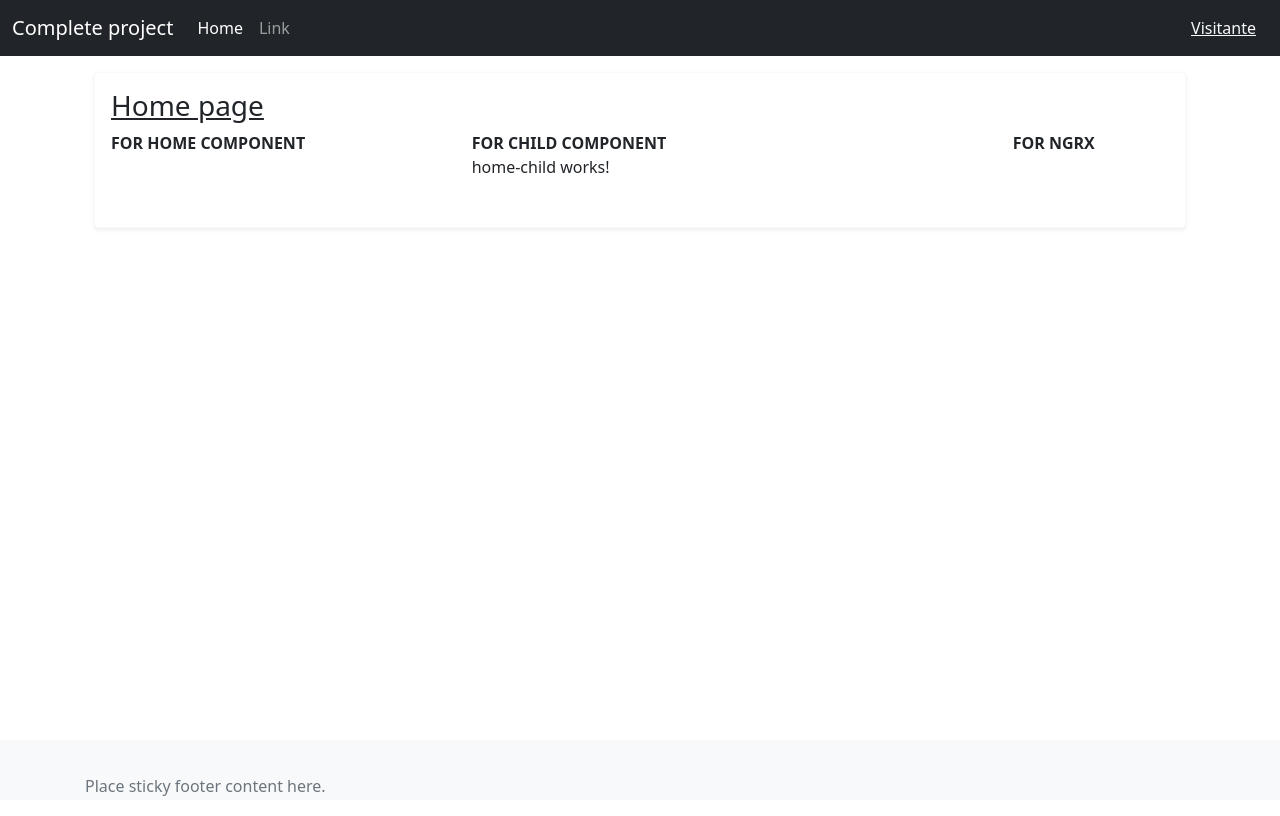
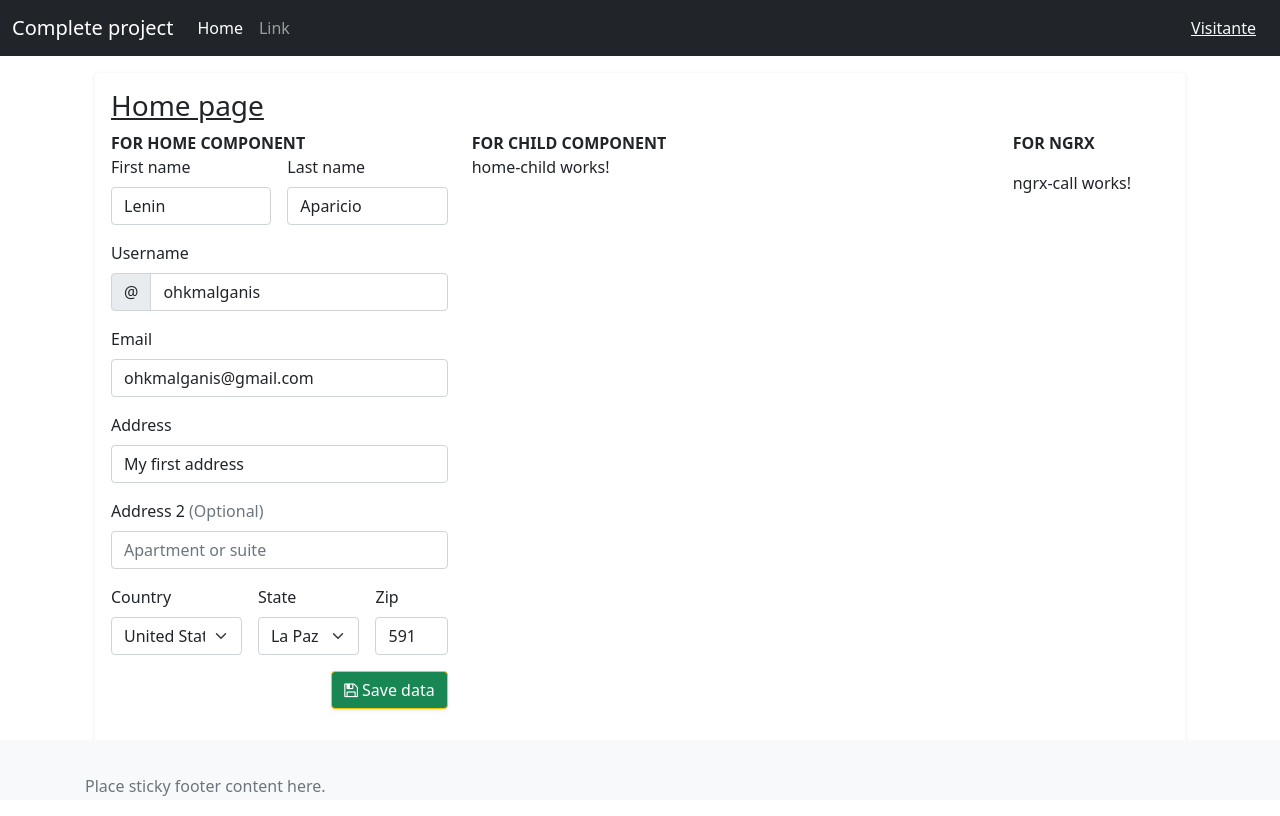
Before and after one commit to ohkmalganis/the-complete-project, an Angular app: page /home in a window 1280 px wide. Built offline with nearby package versions, Linux system fonts and the light colour scheme.

Commit message:
Starting a new component

```diff
--- a/src/app/app.module.ts
+++ b/src/app/app.module.ts
@@ -2,6 +2,8 @@ import { NgModule } from '@angular/core';
 import { BrowserModule } from '@angular/platform-browser';
 
 import { AppRoutingModule } from './app-routing.module';
+import { ReactiveFormsModule } from "@angular/forms";
+
 import { AppComponent } from './app.component';
 import { LayoutsComponent } from './layouts/layouts.component';
 
@@ -12,6 +14,7 @@ import { LayoutsComponent } from './layouts/layouts.component';
   ],
   imports: [
     BrowserModule,
+    ReactiveFormsModule,
     AppRoutingModule
   ],
   providers: [],
--- /dev/null
+++ b/src/app/home-page/home/ngrx-call/ngrx-call.component.html
@@ -0,0 +1 @@
+<p>ngrx-call works!</p>
--- /dev/null
+++ b/src/app/home-page/home/ngrx-call/ngrx-call.component.ts
@@ -0,0 +1,15 @@
+import { Component, OnInit } from '@angular/core';
+
+@Component({
+  selector: 'app-ngrx-call',
+  templateUrl: './ngrx-call.component.html',
+  styleUrls: ['./ngrx-call.component.css']
+})
+export class NgrxCallComponent implements OnInit {
+
+  constructor() { }
+
+  ngOnInit(): void {
+  }
+
+}
--- a/src/app/home-page/pages/home/home.component.html
+++ b/src/app/home-page/pages/home/home.component.html
@@ -7,6 +7,100 @@
           <div class="row mb-3">
             <div class="col-md-4 ">
               <span class="text-center text-decoration-bold text-uppercase">For home component</span>
+              <form class="form-horizontal" [formGroup]="myGroup" (ngSubmit)="handleSubmit()">
+                <div class="row g-3">
+                  <div class="col-sm-6">
+                    <label for="firstName" class="form-label">First name</label>
+                    <input type="text" class="form-control" formControlName="firstName" id="firstName" placeholder="" value="" required>
+                    <div class="invalid-feedback">
+                      Valid first name is required.
+                    </div>
+                  </div>
+
+                  <div class="col-sm-6">
+                    <label for="lastName" class="form-label">Last name</label>
+                    <input type="text" class="form-control" formControlName="lastName" id="lastName" placeholder="" value="" required>
+                    <div class="invalid-feedback">
+                      Valid last name is required.
+                    </div>
+                  </div>
+
+                  <div class="col-12">
+                    <label for="username" class="form-label">Username</label>
+                    <div class="input-group has-validation">
+                      <span class="input-group-text">@</span>
+                      <input type="text" class="form-control" formControlName="username" id="username" placeholder="Username" required>
+                      <div class="invalid-feedback">
+                        Your username is required.
+                      </div>
+                    </div>
+                  </div>
+
+                  <div class="col-12">
+                    <label for="email" class="form-label">Email</label>
+                    <input type="email" class="form-control" formControlName="email" id="email" placeholder="you@example.com">
+                    <div class="invalid-feedback">
+                      Please enter a valid email address for shipping updates.
+                    </div>
+                  </div>
+
+                  <div class="col-12">
+                    <label for="address" class="form-label">Address</label>
+                    <input type="text" class="form-control" formControlName="address" id="address" placeholder="1234 Main St" required>
+                    <div class="invalid-feedback">
+                      Please enter your shipping address.
+                    </div>
+                  </div>
+
+                  <div class="col-12">
+                    <label for="address2" class="form-label">Address 2 <span class="text-muted">(Optional)</span></label>
+                    <input type="text" class="form-control" formControlName="address2" id="address2" placeholder="Apartment or suite">
+                  </div>
+
+                  <div class="col-md-5">
+                    <label for="country" class="form-label">Country</label>
+                    <select class="form-select" formControlName="country" id="country" required>
+                      <option value="">Choose...</option>
+                      <option value="1">United States</option>
+                      <option value="2">Bolivia</option>
+                    </select>
+                    <div class="invalid-feedback">
+                      Please select a valid country.
+                    </div>
+                  </div>
+
+                  <div class="col-md-4">
+                    <label for="state" class="form-label">State</label>
+                    <select class="form-select" formControlName="state" id="state" required>
+                      <option value="">Choose...</option>
+                      <option value="CA">California</option>
+                      <option value="LA">La Paz</option>
+                      <option value="SC">Santa Cruz</option>
+                    </select>
+                    <div class="invalid-feedback">
+                      Please provide a valid state.
+                    </div>
+                  </div>
+
+                  <div class="col-md-3">
+                    <label for="zip" class="form-label">Zip</label>
+                    <input type="text" class="form-control" formControlName="zip" id="zip" placeholder="" required>
+                    <div class="invalid-feedback">
+                      Zip code required.
+                    </div>
+                  </div>
+
+                </div>
+
+                <div class="row mb-3"></div>
+
+                <div class="text-end">
+                  <button [disabled]="! myGroup.valid" type="submit" class="btn btn-success shadow shadow-sm border border-warning">
+                    <i class="fa fa-save text-outline-success mr-2"></i> Save data
+                  </button>
+                </div>
+
+              </form>
             </div>
             <div class="col-md-6">
               <span class="text-center text-decoration-bold text-uppercase">For Child component</span>
@@ -14,6 +108,8 @@
             </div>
             <div class="col-md-2">
               <span class="text-center text-decoration-bold text-uppercase">For Ngrx</span>
+              <div class="row mb-3"></div>
+              <app-ngrx-call></app-ngrx-call>
             </div>
           </div>
         </div>
--- a/src/app/home-page/pages/home/home.component.ts
+++ b/src/app/home-page/pages/home/home.component.ts
@@ -1,4 +1,6 @@
-import { Component, OnInit } from '@angular/core';
+import {Component, OnInit} from '@angular/core';
+import {FormGroup, FormBuilder, Validators} from '@angular/forms';
+import {ProfileInterface} from "../../models/profile.interface";
 
 @Component({
   selector: 'app-home',
@@ -7,9 +9,47 @@ import { Component, OnInit } from '@angular/core';
 })
 export class HomeComponent implements OnInit {
 
-  constructor() { }
+  public myGroup!: FormGroup;
+  public data!: ProfileInterface;
+
+  constructor(private fb: FormBuilder) {
+
+  }
 
   ngOnInit(): void {
+    this.newForms();
+  }
+
+  newForms(): void {
+    this.myGroup = this.fb.group({
+      firstName: ['Lenin', Validators.required],
+      lastName: ['Aparicio', Validators.required],
+      username: ['ohkmalganis', Validators.required],
+      email: ['ohkmalganis@gmail.com', Validators.compose([Validators.required, Validators.email])],
+      address: ['My first address', Validators.required],
+      address2: [''],
+      country: ['1', Validators.required],
+      state: ['LA', Validators.required],
+      zip: ['591', Validators.required],
+    });
+
+  }
+
+  handleSubmit():void {
+    console.log('submited!', this.myGroup.getRawValue());
+    this.data = {
+      id: null,
+      firstName: this.myGroup.get('firstName')?.value,
+      lastName: this.myGroup.get('lastName')?.value,
+      username: this.myGroup.get('username')?.value,
+      email: this.myGroup.get('email')?.value,
+      address: this.myGroup.get('address')?.value,
+      address2: this.myGroup.get('address2')?.value,
+      country: this.myGroup.get('country')?.value,
+      state: this.myGroup.get('state')?.value,
+      zip: this.myGroup.get('zip')?.value,
+    };
+    console.log(this.data);
   }
 
 }
--- a/src/app/layouts/layouts.component.ts
+++ b/src/app/layouts/layouts.component.ts
@@ -1,15 +1,12 @@
-import { Component, OnInit } from '@angular/core';
+import { Component } from '@angular/core';
 
 @Component({
   selector: 'app-layouts',
   templateUrl: './layouts.component.html',
   styleUrls: ['./layouts.component.css']
 })
-export class LayoutsComponent implements OnInit {
+export class LayoutsComponent {
 
   constructor() { }
 
-  ngOnInit(): void {
-  }
-
 }
--- a/src/index.html
+++ b/src/index.html
@@ -7,6 +7,7 @@
   <meta name="viewport" content="width=device-width, initial-scale=1">
   <link rel="icon" type="image/x-icon" href="favicon.ico">
   <link rel="stylesheet" href="./assets/css/sticky-footer-navbar.css">
+  <link href="https://stackpath.bootstrapcdn.com/font-awesome/4.7.0/css/font-awesome.min.css" rel="stylesheet" />
   <script src="./assets/js/bootstrap.min.js"></script>
   <script src="./assets/js/popper.min.js"></script>
 </head>
```
Also changed, not shown: src/app/home-page/home-page.module.ts (+7 -3 lines), src/app/home-page/models/profile.interface.ts (added, +12 -0 lines), src/app/home-page/home/ngrx-call/ngrx-call.component.css (added), 1 other file (tests, documents, lock files or other folders).
